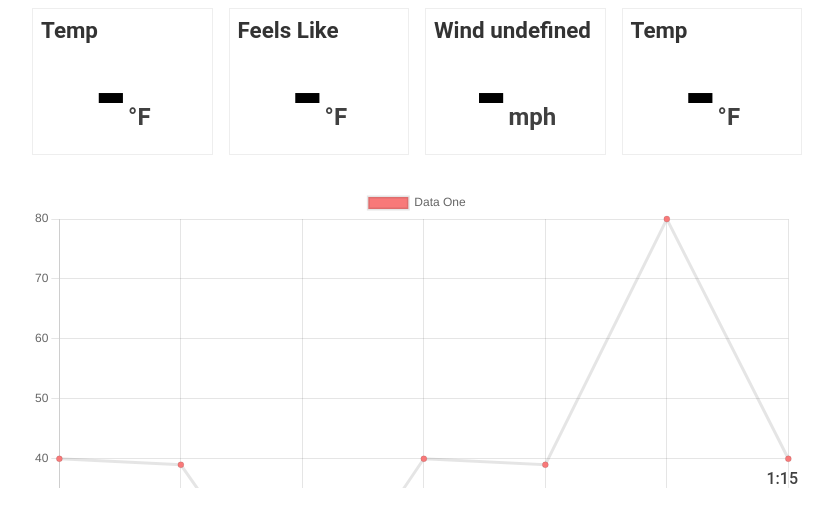
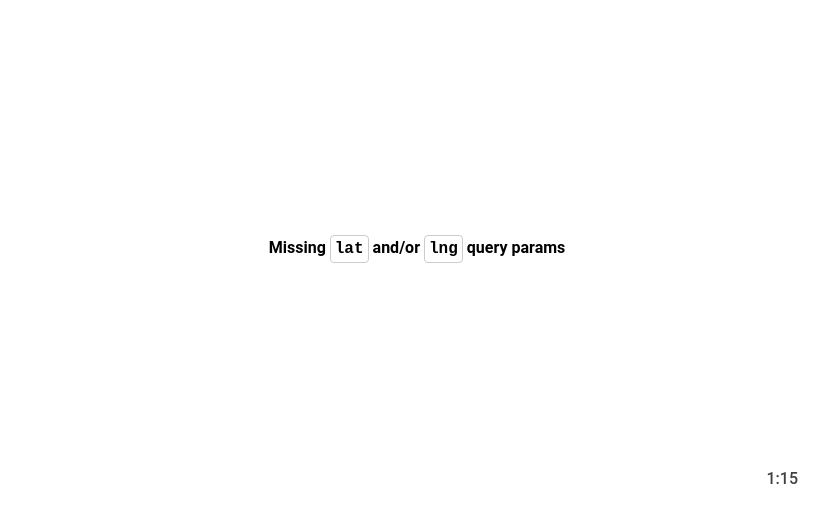
Before and after one commit to dlinning/weather-eink, a Vue app: page / in a window 1280 px wide. Shown: the top 526 px of the page, without its empty margins (223-1056 px from the left). Built offline with nearby package versions, Linux system fonts and the light colour scheme.

Commit message:
Add GeoData message

```diff
--- a/src/App.vue
+++ b/src/App.vue
@@ -1,6 +1,4 @@
 <script setup lang="ts">
-import ForecastChart from "@/components/ForecastChart.vue";
-import ForecastTile from "@/components/ForecastTile.vue";
 import ForecastTileList from "@/components/ForecastTileList.vue";
 import Loader from "@/components/Loader.vue";
 import MainTile from "@/components/MainTile.vue";
@@ -9,6 +7,7 @@ import RowCol from "@/components/RowCol.vue";
 import { updateOpenMeteoWeather } from "@/get-data";
 import { AppCtx } from "@/store";
 import { onMounted } from "vue";
+import NeedsGeo from "./components/NeedsGeo.vue";
 
 async function loadData() {
 	//#region Get Params
@@ -44,8 +43,9 @@ onMounted(loadData);
 	<div id="root">
 		<MetaInfo />
 		<Loader v-if="AppCtx.isLoading" />
+		<NeedsGeo v-if="AppCtx.needsGeo" />
 
-		<RowCol class="main" v-if="!AppCtx.isLoading" gap-size="1rem" dir="col">
+		<RowCol class="main" v-if="!AppCtx.isLoading && !AppCtx.needsGeo" gap-size="1rem" dir="col">
 			<RowCol gap-size="1rem" dir="row">
 				<MainTile label="Temp" :value="AppCtx.data?.current.temperature" unit="°F" />
 
@@ -62,7 +62,7 @@ onMounted(loadData);
 
 			<ForecastTileList />
 
-			<ForecastChart />
+			<!-- <ForecastChart /> -->
 		</RowCol>
 	</div>
 </template>
--- a/src/components/Loader.vue
+++ b/src/components/Loader.vue
@@ -1,13 +1,8 @@
 <script setup lang="ts">
-import { AppCtx } from "@/store";
-
-defineProps({
-	loading: Boolean
-});
 </script>
 
 <template>
-	<div v-if="AppCtx.isLoading" class="root">
+	<div class="root">
 		<div class="spinner"></div>
 	</div>
 </template>
--- /dev/null
+++ b/src/components/NeedsGeo.vue
@@ -0,0 +1,24 @@
+<script setup lang="ts">
+import { AppCtx } from "@/store";
+</script>
+
+<template>
+	<div v-if="AppCtx.needsGeo" class="root">
+		<b>Missing <kbd>lat</kbd> and/or <kbd>lng</kbd> query params</b>
+	</div>
+</template>
+
+<style scoped>
+.root {
+	display: flex;
+	align-items: center;
+	justify-content: center;
+	height: 100%;
+}
+
+kbd {
+	padding: 0.25rem;
+	border: 1px solid #ccc;
+	border-radius: 0.25rem;
+}
+</style>
```
